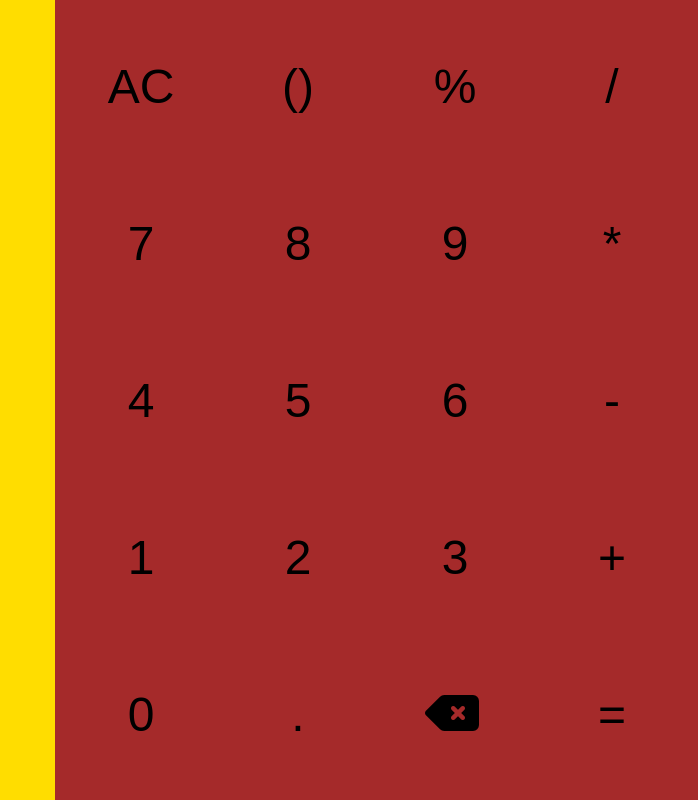
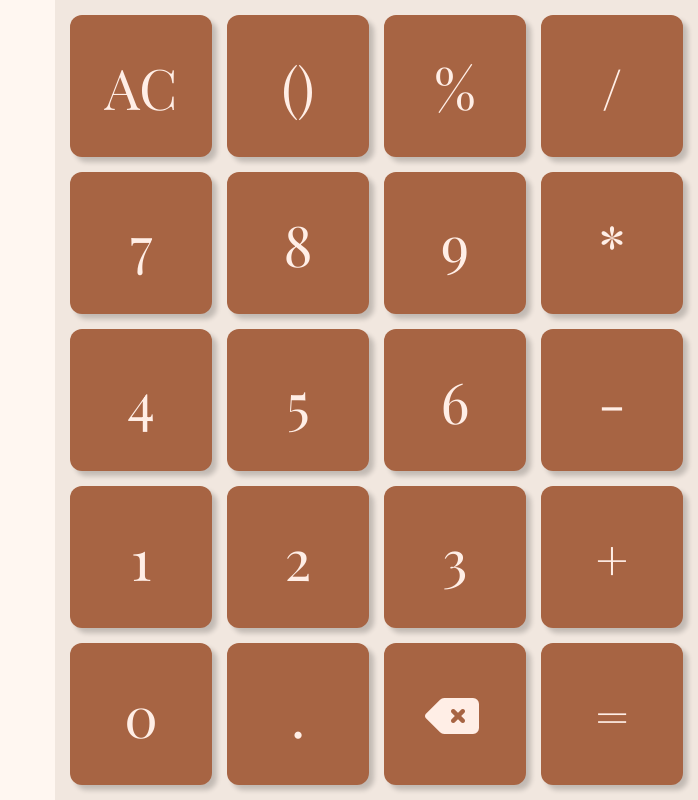
Before and after one commit to subom7/Serif-calculator, a plain HTML site: page index.html in a window 1280 px wide. Shown: the whole page, without its empty margins (582-1280 px from the left). Drawn offline with nearby package versions, Linux system fonts and the light colour scheme.

Commit message:
Refactor styles and improve layout for calculator interface

```diff
--- a/index.html
+++ b/index.html
@@ -3,6 +3,9 @@
 <head>
     <title>Calculator</title>
     <link rel="stylesheet" href="https://cdnjs.cloudflare.com/ajax/libs/font-awesome/7.3.0/css/all.min.css" integrity="sha512-ApSLB1Pd3/bZN8fWB/RG9YhN/7bd9Hkf3AGaE2mPfebjrxagjuBtx2GcgdqIlJkUzwylBo61r9Xa9NmgBI0swA==" crossorigin="anonymous" referrerpolicy="no-referrer" />
+    <link rel="preconnect" href="https://fonts.googleapis.com">
+    <link rel="preconnect" href="https://fonts.gstatic.com" crossorigin>
+    <link href="https://fonts.googleapis.com/css2?family=Playfair+Display:wght@400;700&display=swap" rel="stylesheet">
     <link rel="stylesheet" href="styles.css">
 </head>
 <body>
@@ -30,7 +33,7 @@
 
         <button class="calculator-button button-5-1">0</button>
         <button class="calculator-button button-5-2">.</button>
-        <button class="calculator-button button-5-3"><i class="fa-solid fa-delete-left"></i></button>
+        <button class="calculator-button button-5-3 button-delete"><i class="fa-solid fa-delete-left"></i></button>
         <button class="calculator-button button-5-4">=</button>
     </div>
     <script src="script.js"></script>
--- a/styles.css
+++ b/styles.css
@@ -8,14 +8,14 @@ body{
 }
 
 .left-side-div {
-    background-color: rgb(255, 221, 0);
+    background-color: #fff7f1;
     display: inline-block;
     height: 100dvh;
     width: 100%;
 }
 
 .right-side-div{
-    background-color: brown;
+    background-color: #F1E7DF;
     display: grid;
     grid-template-rows: repeat(5, 1fr);
     grid-template-columns: repeat(4, 1fr);
@@ -28,6 +28,19 @@ body{
 .calculator-button {
     border: none;
     aspect-ratio: 1/1;
-    background-color: transparent;
+    background-color: #A76443;
+    font-size: 3.5rem;
+    border-radius: 12px;
+    font-family: "Playfair Display", serif;
+    /* font-weight: bold; */
+    color: #ffeee6;
+    box-shadow: 5px 5px 5px 0px #00000032;
+}
+
+.button-delete {
     font-size: 3rem;
 }
+
+.calculator-button:hover {
+    font-weight: bold;
+}
```
